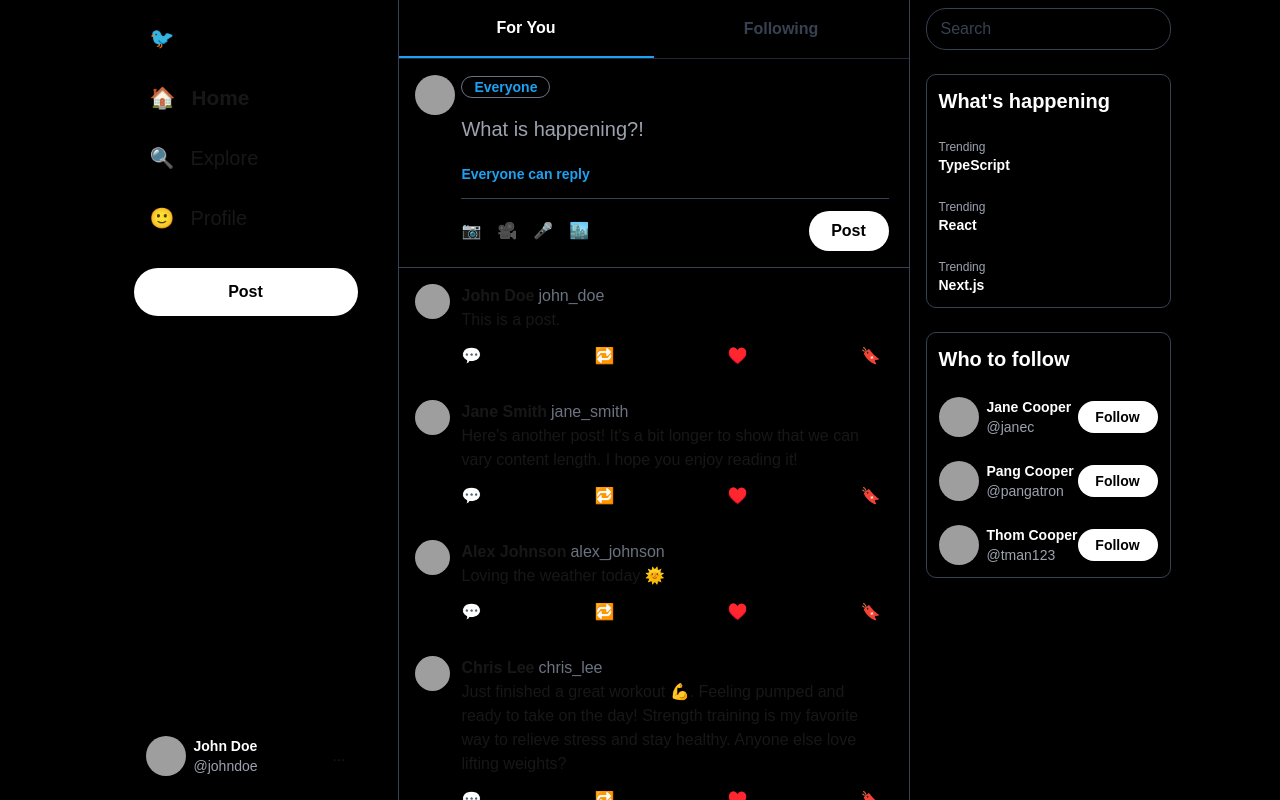
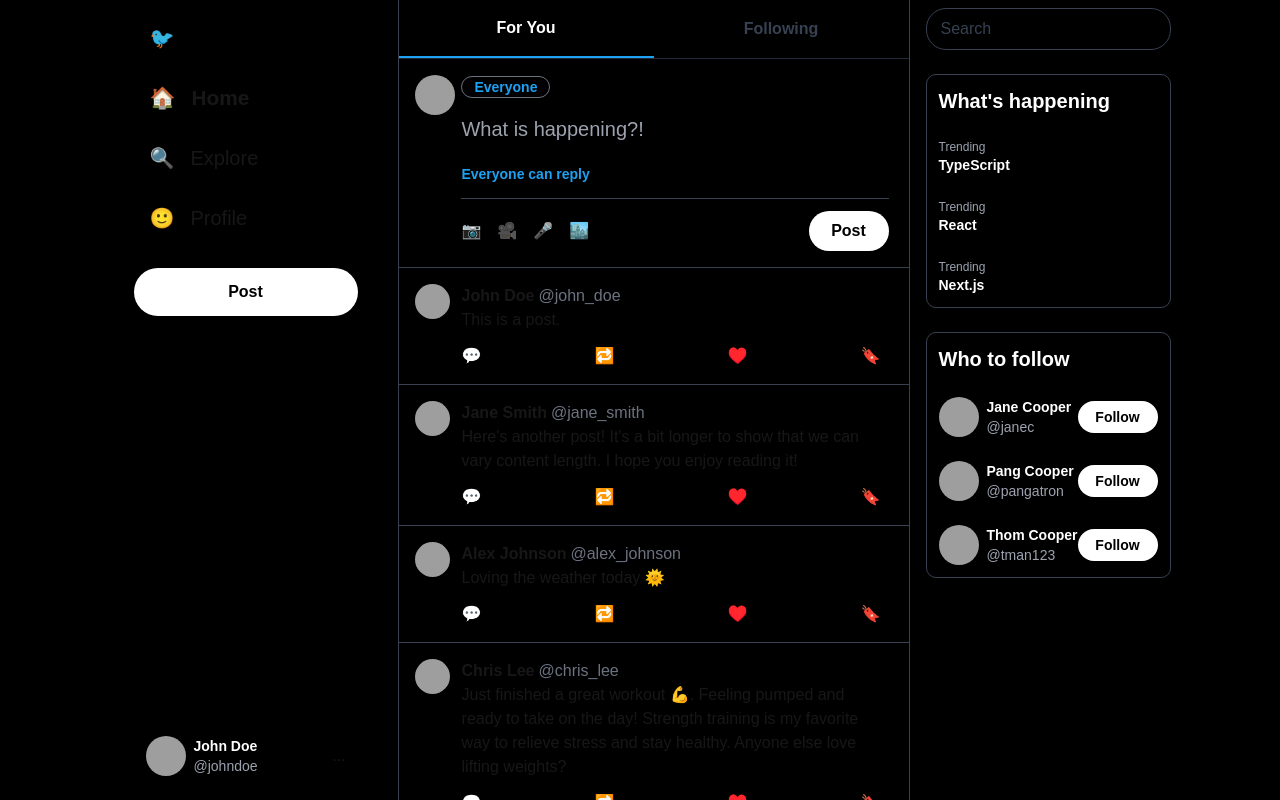
Before and after one commit to anthonypang/bird-app, a Next.js app: page / in a window 1280 px wide. Shown: the top 800 px of the page. Built offline with nearby package versions, Linux system fonts and the light colour scheme; grey boxes are pictures that could not be loaded.

Commit message:
update Post component to included and expanded view

```diff
--- a/src/app/components/Post/Post.tsx
+++ b/src/app/components/Post/Post.tsx
@@ -1,39 +1,53 @@
 import React from "react";
 import Avatar from "../Avatar/Avatar";
+import Link from "next/link";
+import { Post as PostType } from "@/app/lib/posts";
 
-export type Post = {
-  id: number;
-  content: string;
-  user: {
-    id: number;
-    name: string;
-    userName: string;
-    avatar: string;
-  };
+type PostProps = {
+  post: PostType;
+  isExpanded?: boolean;
 };
 
-type PostProps = {
-  post: Post;
-};
-
-const Post = ({ post }: PostProps) => {
-  return (
-    <div className="post">
+const Post = ({ post, isExpanded }: PostProps) => {
+  const content = (
+    <>
       <Avatar user={post.user} />
-      <div className="w-full ml-3 mr-3">
-        <div className="flex gap-1">
-          <span className="font-bold">{post.user.name}</span>
-          <span className="text-gray-500">{post.user.userName}</span>
+      <div className={`w-full ${isExpanded ? "" : "ml-3 mr-3"}`}>
+        <div className={`${isExpanded ? "block" : "flex gap-1"} `}>
+          <div className="font-bold">{post.user.name}</div>
+          <div className="text-gray-500">@{post.user.userName}</div>
         </div>
-        <div>{post.content}</div>
+        <div className={`${isExpanded ? "py-3" : ""}`}>{post.content}</div>
+        {isExpanded && (
+          <div className="text-gray-500 text-sm">3:46 PM · Jan 20, 2025</div>
+        )}
         {/* reactions */}
-        <div className="flex justify-between mt-3">
+        <div
+          className={`flex justify-between mt-3 ${
+            isExpanded ? "border-t border-b border-outlineColor p-2" : ""
+          }`}
+        >
           <button>💬</button>
           <button>🔁</button>
           <button>♥️</button>
           <button>🔖</button>
         </div>
       </div>
+    </>
+  );
+
+  return (
+    <div className="postContainer">
+      {isExpanded ? (
+        <div className="post block hover:bg-transparent cursor-auto">
+          {content}
+          <div>Post your reply</div>
+        </div>
+      ) : (
+        <Link className="post" href={`/${post.user.userName}/${post.id}`}>
+          {content}
+        </Link>
+      )}
     </div>
   );
 };
```
